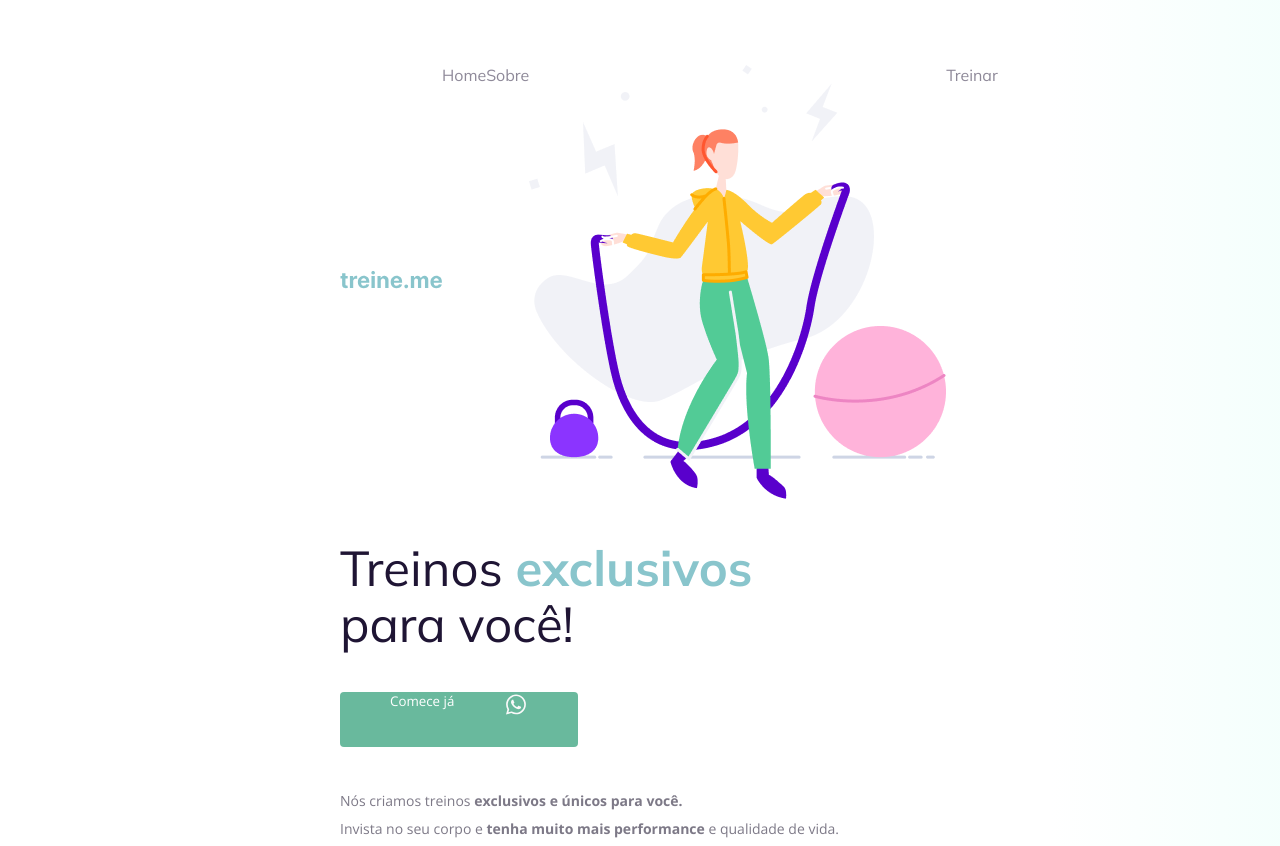
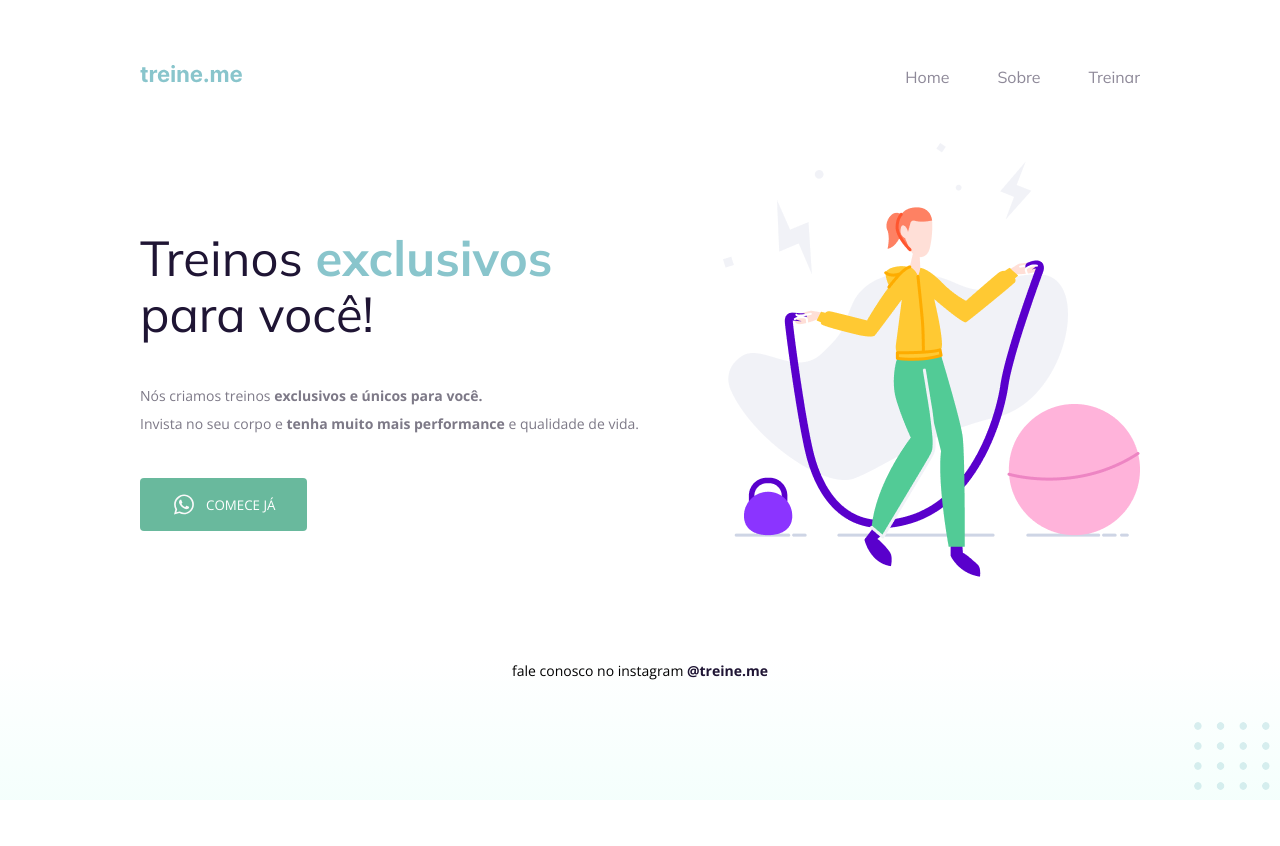
Before and after one commit to glennogueira/academia-treineme, a plain HTML site: page index.html in a window 1280 px wide. Shown: the top 846 px of the page. After the commit the page ends 800 px from the top, so only its background shows below. Drawn offline with nearby package versions, Linux system fonts and the light colour scheme.

Commit message:
Correções adicionadas
Correções foram adicionadas ao código como foi proposto no desafio 02 do Explorer.
Layout devidamente corrigido e upado.

```diff
--- a/index.html
+++ b/index.html
@@ -22,7 +22,6 @@
             <ul>
               <li><a href="#">Home</a></li>
               <li><a href="#">Sobre</a></li>
-            <img src="images/img.png" alt="Desenho de uma mulher pulando corta numa academia.">
               <li><a href="#">Treinar</a></li>
             </ul>
           </nav>
@@ -30,25 +29,26 @@
         <main>
           <section>
             <h1>Treinos <span>exclusivos</span> para você!</h1>
-            <button>
-              Comece já
-              <img src="images/whats.svg" alt="Ícone do whatsapp">
-
-            </button>
 
             <p>
               Nós criamos treinos <strong>exclusivos e únicos para você.</strong></br>
               Invista no seu corpo e <strong>tenha muito mais performance</strong> e qualidade de vida.
             </p>
 
+            <button>
+              <img src="images/whats.svg" alt="Ícone do whatsapp">
+              Comece já
+
+            </button>
           </section>
 
+          <img src="images/img.png" alt="Desenho de uma mulher pulando corta numa academia.">
       </main>
 
+    </div>
     <footer>
     fale conosco no instagram <a href="https://instagram.com/treineme" target="_blank">@treine.me</a>
     </footer>
-    </div>
 
     <img id="balls" src="images/balls.svg" alt="Bolinhas decorativas verdes no canto inferior direito da página.">
 
--- a/style.css
+++ b/style.css
@@ -1,29 +1,39 @@
 body {
   margin: 0;
 
-    font-family: "Open Sans", sans-serif;
+  font-family: 'Open Sans', sans-serif;
 
-    background: linear-gradient(90deg, rgb(227, 255, 248, 0) 82.08%, rgb(227, 255, 248, 0.38) 100%);
+  background: linear-gradient(
+    180deg,
+    rgb(227, 255, 248, 0) 82.08%,
+    rgb(227, 255, 248, 0.38) 100%
+  );
 
   min-height: 100vh;
 }
 
+nav {
+  display: flex;
+  justify-content: space-between;
+  align-items: center;
+  margin-bottom: 55px;
+}
+
 .page {
-    width: 600px;
+  width: 1000px;
   margin: 0 auto;
   padding-top: 65px;
 }
 
-  nav {
+main {
   display: flex;
-    justify-content: start;
   align-items: center;
-
-    margin-bottom: 15px;
+  justify-content: space-between;
 }
 
 ul {
   display: flex;
+  gap: 48px;
   list-style: none;
   margin: 0;
   padding: 0;
@@ -45,7 +55,7 @@ body {
 
 h1,
 ul {
-    font-family: "Mulish", sans-serif;
+  font-family: 'Mulish', sans-serif;
 }
 
 h1 {
@@ -72,24 +82,22 @@ body {
 }
 
 button {
+  text-transform: uppercase;
   color: white;
-    font-family: "Open Sans", sans-serif;
-
-    background: #69B99D;
+  font-family: 'Open Sans', sans-serif;
+  background: #69b99d;
   border: 0;
-    padding: 0 50px 30px;
-
+  padding: 14px 32px;
   display: flex;
-    justify-content: space-around;
-    gap: 50px;
-
+  align-items: center;
+  justify-content: center;
+  gap: 10px;
   border-radius: 4px;
-
   cursor: pointer;
 }
 
 button:hover {
-      background: #4EA788;
+  background: #4ea788;
 }
 
 footer {
@@ -106,6 +114,7 @@ body {
 }
 
 #balls {
+  position: fixed;
   bottom: 0;
   right: 0;
 }
```
Lines whose indentation alone changed are shown as unchanged.
